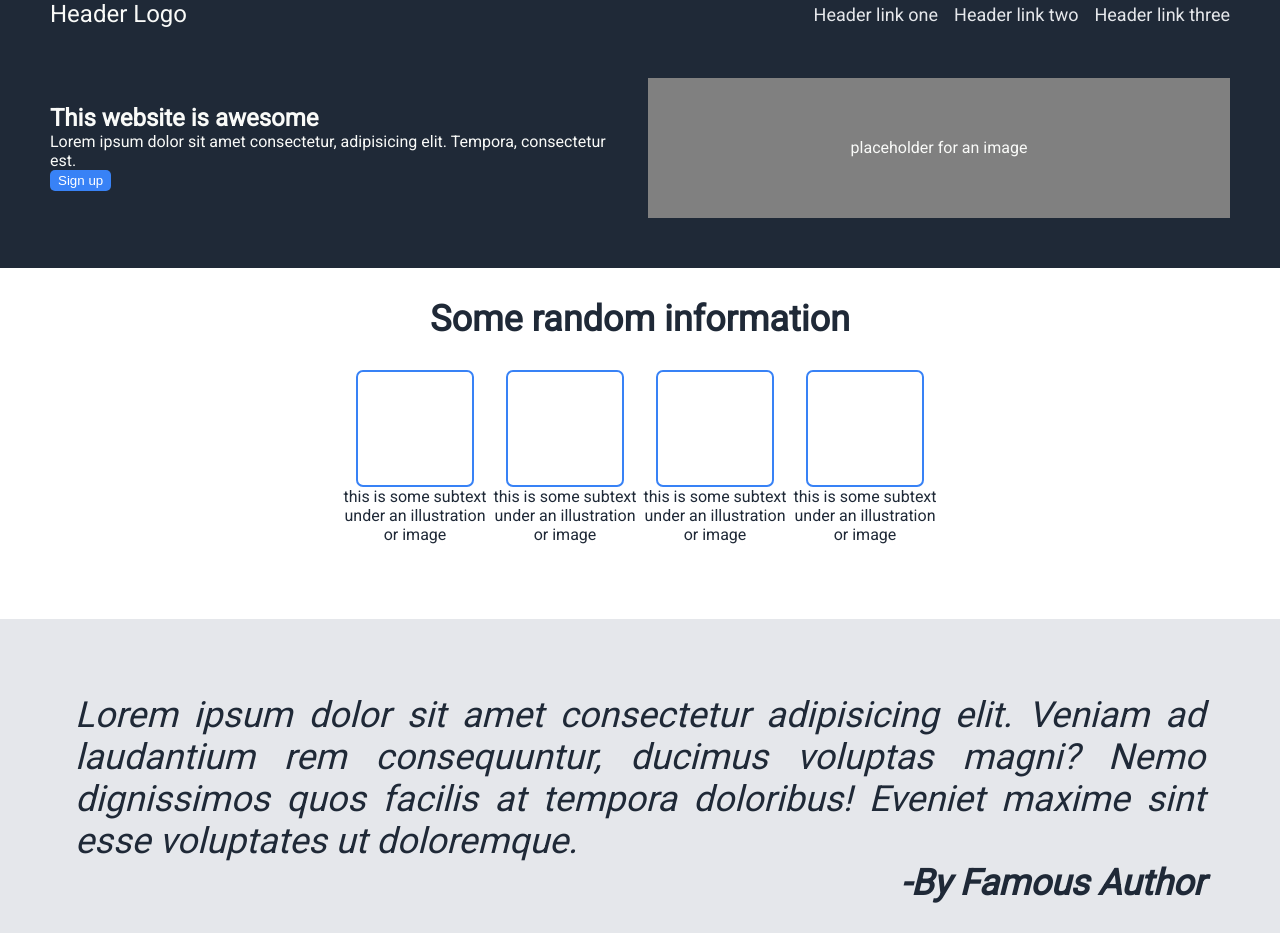
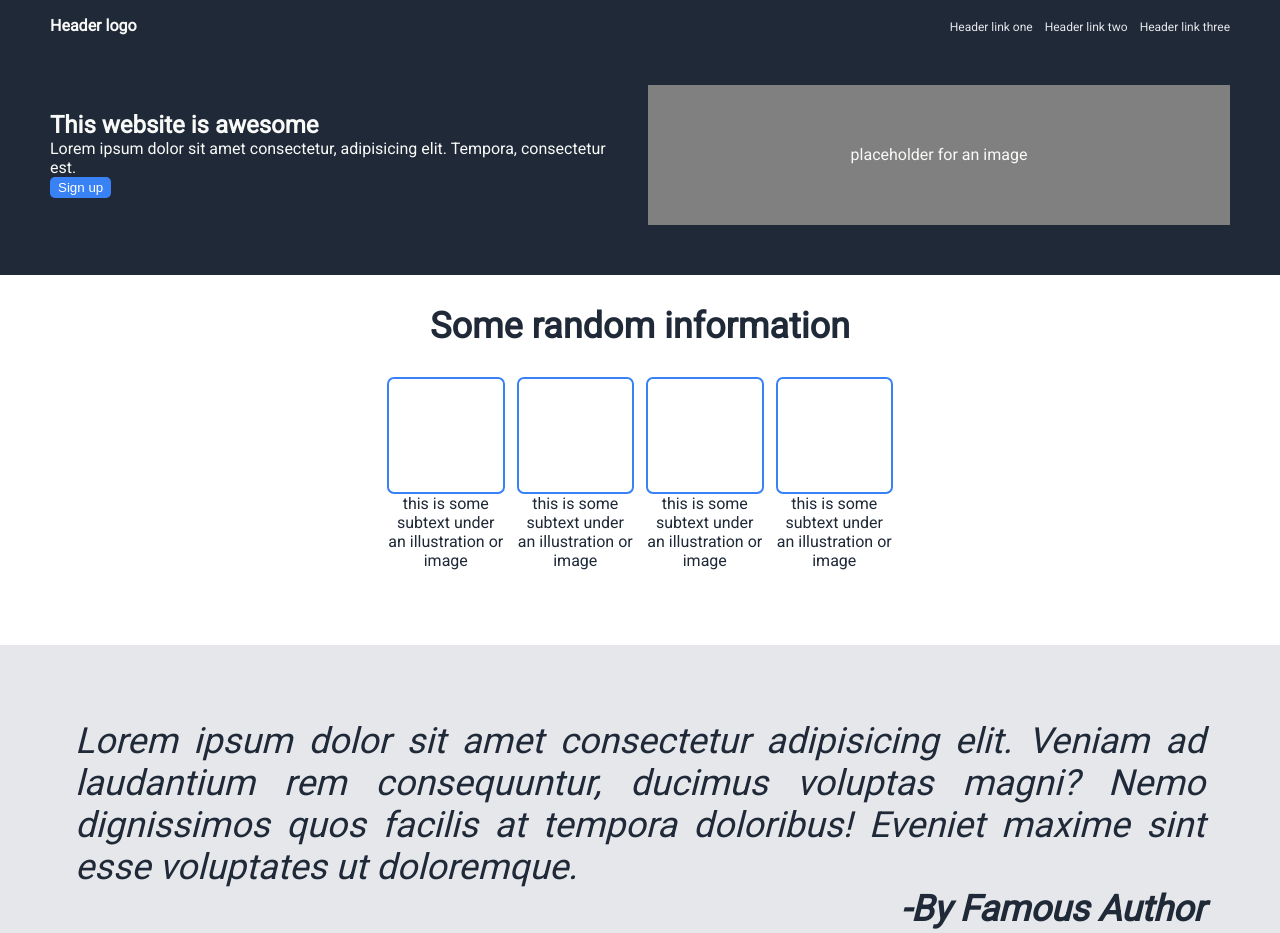
Before and after one commit to sabo-codes/odin-websites, a plain HTML site: page first-website/index.html in a window 1280 px wide. Shown: the top 933 px of the page. Drawn offline with Linux system fonts and the light colour scheme; a script that the page names is missing.

Commit message:
add alternative nav spacing

```diff
--- a/first-website/index.html
+++ b/first-website/index.html
@@ -16,10 +16,20 @@
 	<body>
 
         <header>
-            <nav>
+            <!-- <nav>
                 <div class="left">Header Logo</div>
                 <div class="right">
                 <ul>
+                    <li><a href="">Header link one</a></li>
+                    <li><a href="">Header link two</a></li>
+                    <li><a href="">Header link three</a></li>
+                </ul>
+                </div>
+            </nav> -->
+            <nav>
+                <div class="nav">
+                <ul>
+                    <li class="logo">Header logo</li>
                     <li><a href="">Header link one</a></li>
                     <li><a href="">Header link two</a></li>
                     <li><a href="">Header link three</a></li>
--- a/first-website/style.css
+++ b/first-website/style.css
@@ -22,17 +22,32 @@
     color: #F9FaF8;
   }
 
-  nav {
+  /* nav {
     display: flex;
     justify-content: space-between;
     align-items: center;
+  } */
+
+  /* ul {
+    display: flex;
+    margin: 0;
+    padding: 0;
+    gap: 16px;
+  } */
+
+  nav {
+    padding-left: 10px;
+    padding-right: 50px;
   }
 
   ul {
     display: flex;
-    margin: 0;
-    padding: 0;
-    gap: 16px;
+    gap: 12px;
+  }
+
+  li.logo {
+    font-weight: bold;
+    margin-right: auto;
   }
 
   .left{
@@ -55,7 +70,7 @@
 
  a {
     color: #E5E7EB;
-    font-size: 18px;
+    font-size: 12px;
     text-decoration: none;
   }
 
@@ -95,6 +110,7 @@
     justify-content: center;
     text-align: center;
     padding-bottom: 75px;
+    gap: 12px;
   }
 
   header + h2 {
@@ -110,6 +126,10 @@
     width: 117.5px;
     height: 117.5px;
     margin: 0 auto;
+  }
+
+  .box + p {
+    max-width: 117.5px;
   }
 
   .info {
```
